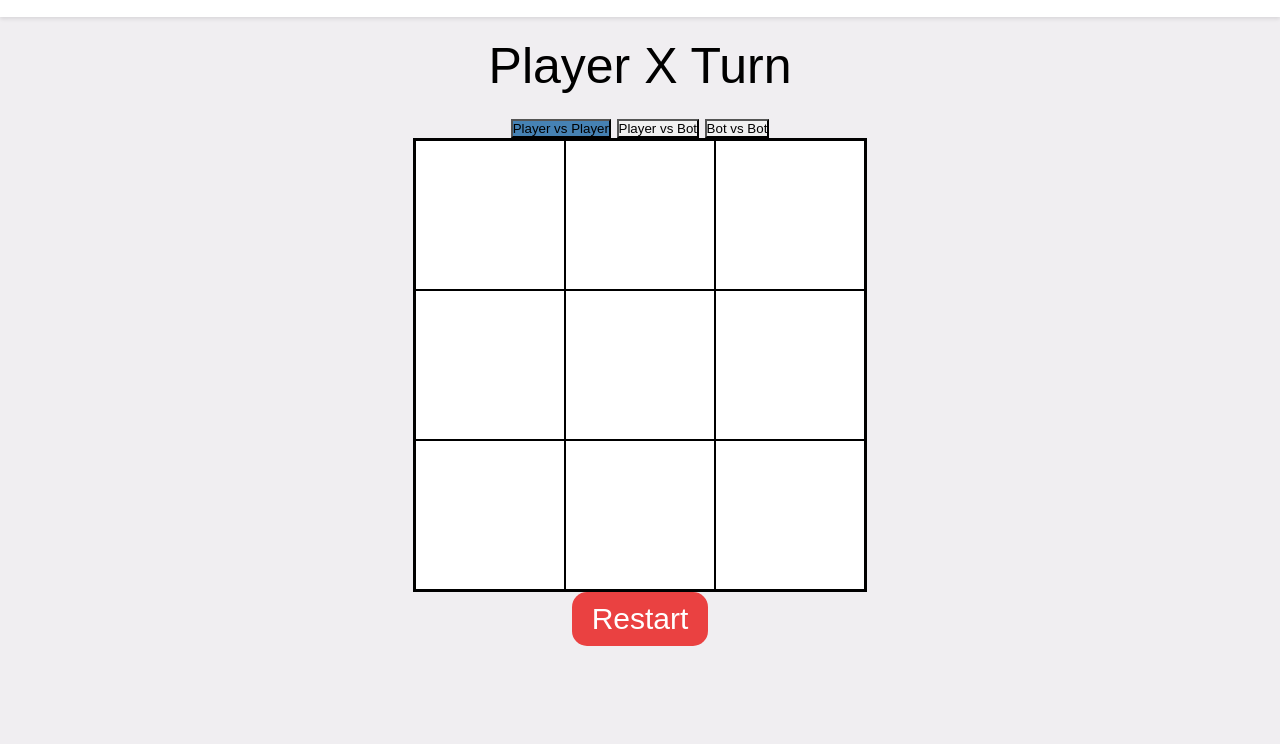
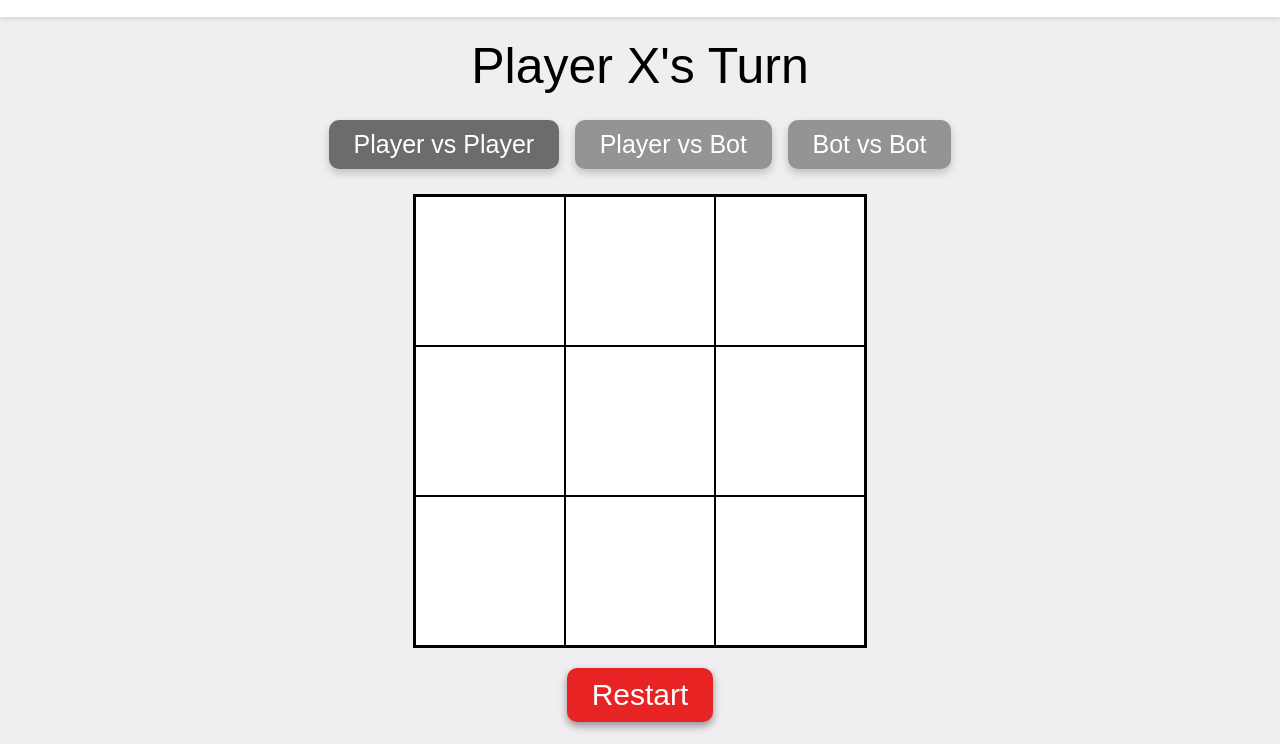
Before and after one commit to LionelP1/tic-tac-toe, a plain HTML site: page index.html in a window 1280 px wide. Both pictures are taken after a click on the button "Player vs Player". Shown: the part 56-800 px from the top of the page. Drawn offline with Linux system fonts and the light colour scheme.

Commit message:
Styled mode buttons

```diff
--- a/index.html
+++ b/index.html
@@ -22,11 +22,11 @@
     </header>
 
     <main class="main">
-        <div id="message">Player X Turn</div>
+        <div id="message">Player X's Turn</div>
         <div class="mode">
-            <button id="twoPlayerBtn">Player vs Player</button>
-            <button id="onePlayerBtn">Player vs Bot</button>
-            <button id="zeroPlayerBtn">Bot vs Bot</button>
+            <button class="modeBtn" id="twoPlayerBtn">Player vs Player</button>
+            <button class="modeBtn" id="onePlayerBtn">Player vs Bot</button>
+            <button class="modeBtn" id="zeroPlayerBtn">Bot vs Bot</button>
         </div>
 
         <div class="gameboard">
--- a/script.js
+++ b/script.js
@@ -68,7 +68,7 @@ const gameController = (() => {
             return;
         }
         move++;
-        displayControls.setMessageElement(`Player ${getCurrentPlayerSign()} Turn`);
+        displayControls.setMessageElement(`Player ${getCurrentPlayerSign()}'s Turn`);
     };
 
     const getRandomLegalMove = () => {
@@ -196,25 +196,25 @@ const displayControls = (() => {
 
     onePlayerButton.addEventListener("click",(e) => {
         resetEverything();
-        onePlayerButton.style.backgroundColor = '#4682B4';
-        twoPlayerButton.style.backgroundColor = '#f0f0f0';
-        zeroPlayerButton.style.backgroundColor = '#f0f0f0';
+        onePlayerButton.style.backgroundColor = '#6c6c6c';
+        twoPlayerButton.style.backgroundColor = '#949494';
+        zeroPlayerButton.style.backgroundColor = '#949494';
         gameController.setMode("onePlayer");
     });
 
     twoPlayerButton.addEventListener("click",(e) => {
         resetEverything();
-        twoPlayerButton.style.backgroundColor = '#4682B4';
-        onePlayerButton.style.backgroundColor = '#f0f0f0';
-        zeroPlayerButton.style.backgroundColor = '#f0f0f0';
+        twoPlayerButton.style.backgroundColor = '#6c6c6c';
+        onePlayerButton.style.backgroundColor = '#949494';
+        zeroPlayerButton.style.backgroundColor = '#949494';
         gameController.setMode("twoPlayer");
     });
 
     zeroPlayerButton.addEventListener("click",(e) => {
         resetEverything();
-        twoPlayerButton.style.backgroundColor = '#f0f0f0';
-        onePlayerButton.style.backgroundColor = '#f0f0f0';
-        zeroPlayerButton.style.backgroundColor = '#4682B4';
+        twoPlayerButton.style.backgroundColor = '#949494';
+        onePlayerButton.style.backgroundColor = '#949494';
+        zeroPlayerButton.style.backgroundColor = '#6c6c6c';
         gameController.setMode("zeroPlayer");
         playZeroPlayerGame();
     });
@@ -257,7 +257,7 @@ const displayControls = (() => {
     };
 
     const clearDisplay = () => {
-        setMessageElement(`Player X Turn`);
+        setMessageElement(`Player X's Turn`);
         for (let i = 0; i < inputElements.length; i++) {
           inputElements[i].textContent = "";
         }
--- a/styles.css
+++ b/styles.css
@@ -17,7 +17,7 @@ header{
     background-color: #ffffff;
     padding: 20px 20px;
     box-shadow: 0 2px 4px rgba(0, 0, 0, 0.1);
-    width: 100vw;
+    width: 100%;
 }
 
 .left-icons {
@@ -63,7 +63,7 @@ header a {
     width: 454px;
     height: 454px;
     border: 2px solid black;
-    margin: 0px auto;
+    margin: 20px auto;
 }
 
 .input {
@@ -82,21 +82,33 @@ header a {
 }
 
 #restartBtn {
-    padding: 10px 20px;
+    padding: 10px 25px;
+    margin-bottom: 20px;
     border:none;
-    border-radius: 15px;
+    border-radius: 10px;
     background-color: #e82323;
     color: white;
     font-size: 30px;
-  }
-
-#restartBtn {
-    background-color: #ea4141;
+    box-shadow: 0 4px 8px rgba(0, 0, 0, 0.4);
 }
 
+#restartBtn:hover {
+    background-color: #bf0000;
+}
+
+.modeBtn {
+    padding: 10px 25px;
+    margin: 5px;
+    border: none;
+    border-radius: 10px;
+    background-color: #949494;
+    color: white;
+    font-size: 25px;
+    box-shadow: 0 4px 8px rgba(0, 0, 0, 0.2);
+}
 
 #twoPlayerBtn{
-    background-color: #4682B4;
+    background-color: #6c6c6c;
 }
 
 
@@ -146,7 +158,7 @@ header a {
 /* Modal message styles */
 #popupMessage {
     font-size: 35px;
-    margin: 15px 0;
+    margin: 10px 0;
     text-align: center;
 }
 
@@ -167,9 +179,9 @@ header a {
     font-size: 25px;
     border-radius: 10px;
     cursor: pointer;
+    box-shadow: 0 4px 8px rgba(0, 0, 0, 0.2);
 }
 
 .closeBtn:hover {
     background-color: rgb(204, 41, 41);
-    text-decoration: none;
 }
```
